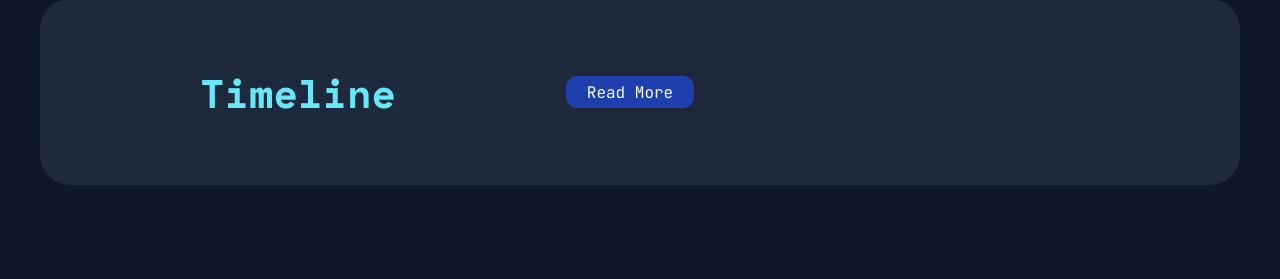
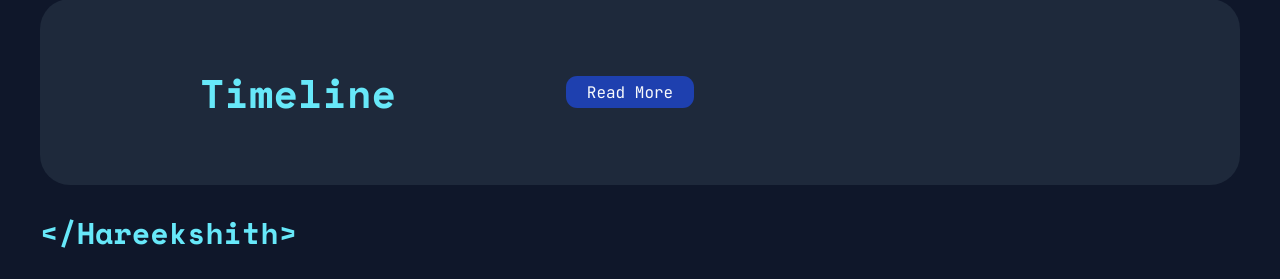
Before and after one commit to Hareekshith/Portfolio, a Django app: page / in a window 1280 px wide. Shown: the part 1519-1798 px from the top of the page. Before the commit the page ends 1704 px from the top, so only its background shows below. Run offline with Django 5.2, Linux system fonts and the light colour scheme; data that the repository does not hold is empty; some libraries are stand-ins or nearby versions.

Commit message:
Footer done, website work completed for now

```diff
--- a/main/static/style.css
+++ b/main/static/style.css
@@ -443,4 +443,7 @@ body{
   #time ul a{
     font-size: 0.7em !important;
   }
+  footer h2{
+    font-size: 20px !important;
+  }
 }
--- a/main/templates/main/exp.html
+++ b/main/templates/main/exp.html
@@ -92,6 +92,9 @@
         <p class ="logpara">A full-stack project which detects and displays entry and exit logs with data visualizations</p>
       </div>
     </div>
+    <footer style="margin-left: 40px; margin-right: 40px">
+      <h2 style="color:var(--acc); font-family:var(--ftit);text-align:left; font-size: 30px" >&lt;/Hareekshith&gt;</h2>
+    </footer>
     <script src="{% static 'script.js' %}" defer></script>
   </body>
 </html>
--- a/main/templates/main/index.html
+++ b/main/templates/main/index.html
@@ -34,7 +34,6 @@
     </div>
     <h1>Hareekshith</h1>
     <h3 id="tr">I love to <span id="traits"></span></h3>
-
     <div id="bio">
       <h3 id="am">About Me</h3>
       <img id="pfp" src="{% static 'img/pfp.jpg' %}" alt="nicepic">
@@ -51,8 +50,11 @@
         {% endfor %}
         <a id="rm" href="{% url 'tl' %}" style="display: flex;width: 8em; height: 2em; background-color: var(--btn); text-decoration: none; color: var(--txt); font-family: var(--fpar); border-radius: 0.7em; justify-content: center; align-items: center;">Read More</a>
       </ul>
-      <footer></footer>
-    </div><script src="https://unpkg.com/typed.js@2.1.0/dist/typed.umd.js"></script>
+    </div>
+      <footer style="margin-left: 40px; margin-right: 40px">
+        <h2 style="color:var(--acc); font-family:var(--ftit);text-align:left; font-size: 30px" >&lt;/Hareekshith&gt;</h2>
+      </footer>
+      <script src="https://unpkg.com/typed.js@2.1.0/dist/typed.umd.js"></script>
     <script src="{% static 'script.js' %}" defer></script>
   </body>
 </html>
--- a/main/templates/main/soc.html
+++ b/main/templates/main/soc.html
@@ -39,6 +39,9 @@
       <div class="link"><img src="{% static 'img/yt.svg' %}" alt="Youtube" style="height:60px;flex-shrink: 0;"><a href="https://www.youtube.com/@agoodboy9573">Youtube</a></div>
       <div class="link"><img src="{% static 'img/twitter.svg' %}" alt="Twitter" style="height:60px;flex-shrink: 0;"><a href="https://x.com/anonymacod23784">X/Twitter</a></div>
     </div>
+    <footer style="margin-left: 40px; margin-right: 40px">
+      <h2 style="color:var(--acc); font-family:var(--ftit);text-align:left; font-size: 30px" >&lt;/Hareekshith&gt;</h2>
+    </footer>
     <script src"../script.js" defer></script>
   </body>
 </html>
--- a/main/templates/main/tl.html
+++ b/main/templates/main/tl.html
@@ -39,5 +39,8 @@
         {% endfor %}
       </ul>
     </div>
+    <footer style="margin-left: 40px; margin-right: 40px">
+      <h2 style="color:var(--acc); font-family:var(--ftit);text-align:left; font-size: 30px" >&lt;/Hareekshith&gt;</h2>
+    </footer>
   </body>
 </html>
```
